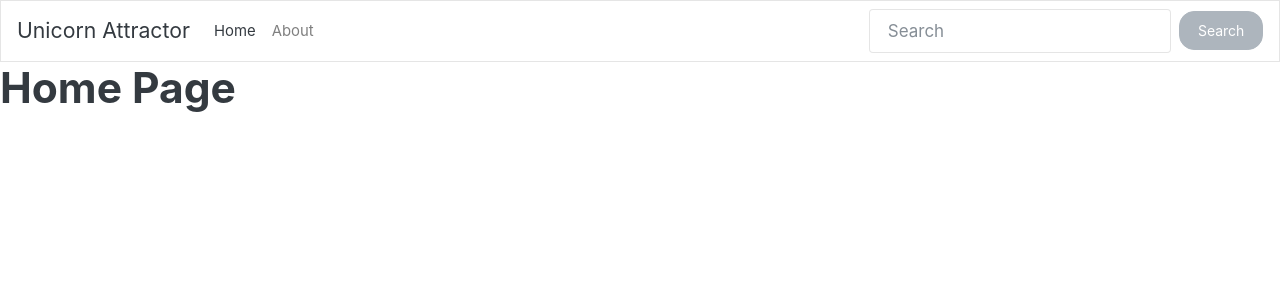
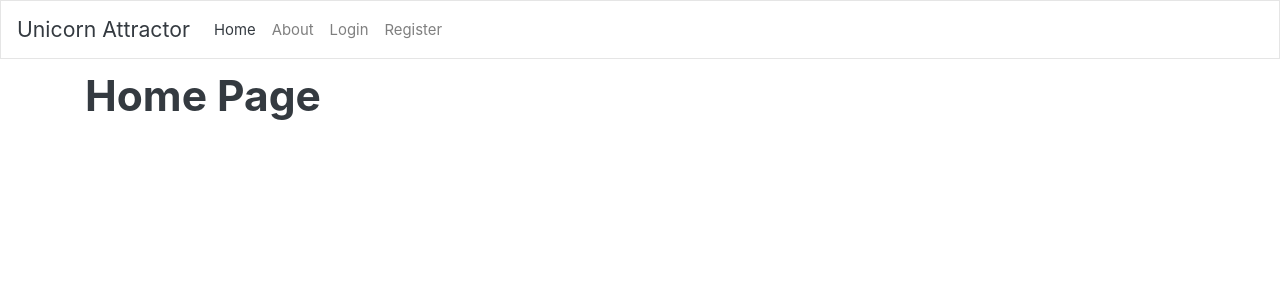
Before and after one commit to comacoma/FSF-MilestoneProject, a Django app: page / in a window 1280 px wide. Shown: the top 300 px of the page. Run offline with Django 3.2, Linux system fonts and the light colour scheme; some libraries are stand-ins or nearby versions.

Commit message:
Added user login feature

```diff
--- a/home/templates/about.html
+++ b/home/templates/about.html
@@ -2,5 +2,7 @@
 {% block page_title %}About{% endblock %}
 
 {% block content %}
-<h1>About</h1>
+    <div class="container top-margin">
+        <h1>About</h1>
+    </div>
 {% endblock %}
--- a/home/templates/index.html
+++ b/home/templates/index.html
@@ -2,5 +2,7 @@
 {% block page_title %}Home Page{% endblock %}
 
 {% block content %}
-<h1>Home Page</h1>
+    <div class="container top-margin">
+        <h1>Home Page</h1>
+    </div>
 {% endblock %}
--- a/templates/base.html
+++ b/templates/base.html
@@ -1,3 +1,4 @@
+{% load staticfiles %}
 <!DOCTYPE html>
 <html lang="en">
 
@@ -8,6 +9,7 @@
 
   <link href="https://stackpath.bootstrapcdn.com/bootstrap/4.1.3/css/bootstrap.min.css" rel="stylesheet" integrity="sha384-MCw98/SFnGE8fJT3GXwEOngsV7Zt27NXFoaoApmYm81iuXoPkFOJwJ8ERdknLPMO" crossorigin="anonymous">
   <link rel="stylesheet" href="https://bootswatch.com/4/litera/bootstrap.min.css">
+  <link rel="stylesheet" href="{% static 'css/style.css' %}">
   <script src="https://code.jquery.com/jquery-3.3.1.slim.min.js" integrity="sha256-3edrmyuQ0w65f8gfBsqowzjJe2iM6n0nKciPUp8y+7E=" crossorigin="anonymous"></script>
   <script src="https://stackpath.bootstrapcdn.com/bootstrap/4.1.3/js/bootstrap.min.js" integrity="sha384-ChfqqxuZUCnJSK3+MXmPNIyE6ZbWh2IMqE241rYiqJxyMiZ6OW/JmZQ5stwEULTy" crossorigin="anonymous"></script>
 
@@ -15,7 +17,7 @@
 </head>
 
 <body>
-  <nav class="navbar navbar-expand-lg navbar-light bg-light">
+  <nav class="navbar navbar-expand-lg navbar-light bg-light fixed-top">
     <a class="navbar-brand" href="{% url 'index' %}">Unicorn Attractor</a>
     <button class="navbar-toggler" type="button" data-toggle="collapse" data-target="#navbar" aria-controls="navbar" aria-expanded="false" aria-label="Toggle navigation">
     <span class="navbar-toggler-icon"></span>
@@ -29,13 +31,33 @@
         <li class="nav-item">
           <a class="nav-link" href="{% url 'about' %}">About</a>
         </li>
+        {% if user.is_authenticated %}
+        <li class="nav-item">
+            <a class="nav-link" href="#">Profile</a>
+        </li>
+        <li class="nav-item">
+          <a class="nav-link" href="{% url 'logout' %}">Logout</a>
+        </li>
+        {% else %}
+        <li class="nav-item">
+            <a class="nav-link" href="{% url 'login' %}">Login</a>
+        </li>
+        <li class="nav-item">
+          <a class="nav-link" href="#">Register</a>
+        </li>
+        {% endif %}
       </ul>
-      <form class="form-inline my-2 my-lg-0">
-        <input class="form-control mr-sm-2" type="text" placeholder="Search">
-        <button class="btn btn-secondary my-2 my-sm-0" type="submit">Search</button>
-      </form>
     </div>
   </nav>
+
+  {% if messages %}
+    <div class="alert alert-dismissible alert-info top-margin">
+        <button type="button" class="close" data-dismiss="alert">&times;</button>
+        {% for m in messages %}
+            {{ m }}
+        {% endfor %}
+    </div>
+  {% endif %}
 
   {% block content %}{% endblock %}
 </body>
--- a/unicorn_attractor/settings.py
+++ b/unicorn_attractor/settings.py
@@ -37,7 +37,9 @@ INSTALLED_APPS = [
     'django.contrib.sessions',
     'django.contrib.messages',
     'django.contrib.staticfiles',
+    'django_forms_bootstrap',
     'home',
+    'accounts',
 ]
 
 MIDDLEWARE = [
@@ -119,3 +121,7 @@ USE_TZ = True
 # https://docs.djangoproject.com/en/2.1/howto/static-files/
 
 STATIC_URL = '/static/'
+
+STATICFILES_DIRS = [
+    os.path.join(BASE_DIR, "static"),
+]
--- a/unicorn_attractor/urls.py
+++ b/unicorn_attractor/urls.py
@@ -19,4 +19,5 @@ from django.urls import path, include
 urlpatterns = [
     path('admin/', admin.site.urls),
     path('', include('home.urls')),
+    path('accounts/', include('accounts.urls')),
 ]
```
